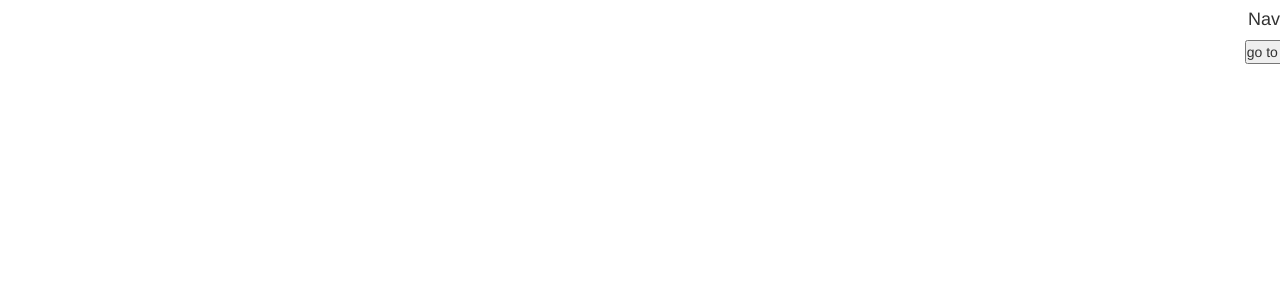
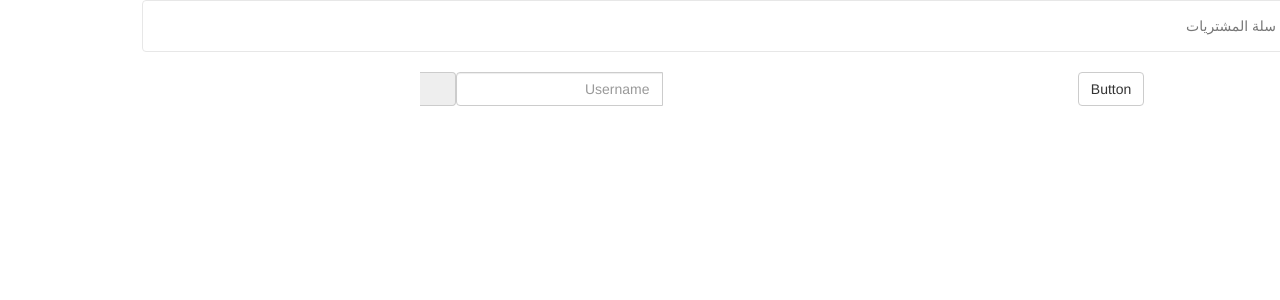
Before and after one commit to deliveryboy/deliveryboy, a React app: page / in a window 1280 px wide. Shown: the top 300 px of the page. Built offline with nearby package versions, Linux system fonts and the light colour scheme; a web font is replaced by a local one.

Commit message:
create search component

```diff
--- a/src/fronEnd/components/App.jsx
+++ b/src/fronEnd/components/App.jsx
@@ -1,6 +1,6 @@
 import React from 'react';
 import MapView from './Map.jsx';
-import Nav from './containers/Navbar.js';
+import FirstFace from './FirstFace.jsx';
 
 class App extends React.Component {
   constructor(props) {
@@ -12,7 +12,7 @@ class App extends React.Component {
     case 'Map':
       return <MapView />;
     default:
-      return <Nav />;
+      return <FirstFace />;
     }
   }
 }
--- /dev/null
+++ b/src/fronEnd/components/FirstFace.jsx
@@ -0,0 +1,10 @@
+import React from 'react';
+import Search from './Search.jsx';
+
+const FirstFace = () =>{
+  return(
+    <Search />
+  );
+};
+
+export default FirstFace;
--- a/src/fronEnd/components/Navbar.jsx
+++ b/src/fronEnd/components/Navbar.jsx
@@ -1,11 +1,21 @@
 import React from 'react';
+import {Navbar,Glyphicon} from 'react-bootstrap';
 
-const NavView = ({onClick}) => {
+const NavView = () => {
   return (
-    <div>
-      <h4>Nav bar</h4>
-      <button onClick={()=>{onClick('Map');}}>go to map</button>
-    </div>
+    <Navbar>
+      <Navbar.Header>
+        <Navbar.Toggle/>
+      </Navbar.Header>
+      <Navbar.Collapse>
+        <Navbar.Text pullRight>
+          <Navbar.Link>التوصيل</Navbar.Link>
+        </Navbar.Text>
+        <Navbar.Text pullRight>
+          <Navbar.Link><Glyphicon glyph="shopping-cart" /> سلة المشتريات </Navbar.Link>
+        </Navbar.Text>
+      </Navbar.Collapse>
+    </Navbar>
   );
 };
 export default NavView;
--- /dev/null
+++ b/src/fronEnd/components/Search.jsx
@@ -0,0 +1,18 @@
+import React from 'react';
+import {Glyphicon} from 'react-bootstrap';
+
+const Search = () =>{
+  return(
+      <div className = "search-container">
+        <div>
+          <button className="btn btn-default" type="submit">Button</button>
+        </div>
+        <div className="input-group">
+          <input type="text" class="form-control" placeholder="Username" aria-describedby="basic-addon1" />
+          <span className="input-group-addon" id="basic-addon1"><Glyphicon glyph="search"/></span>
+        </div>
+      </div>
+  );
+};
+
+export default Search;
--- a/src/fronEnd/index.jsx
+++ b/src/fronEnd/index.jsx
@@ -3,12 +3,16 @@ import reactDOM from 'react-dom';
 import {Provider} from 'react-redux';
 import store from './store.js';
 import App from './components/containers/App.js';
+import Navbar from './components/containers/Navbar.js';
 
 const Main = () => {
   return(
   <Provider store={store}>
     <div>
-      <App/>
+      <Navbar/>
+      <div className='container'>
+        <App/>
+      </div>
     </div>
   </Provider>
   );
```
